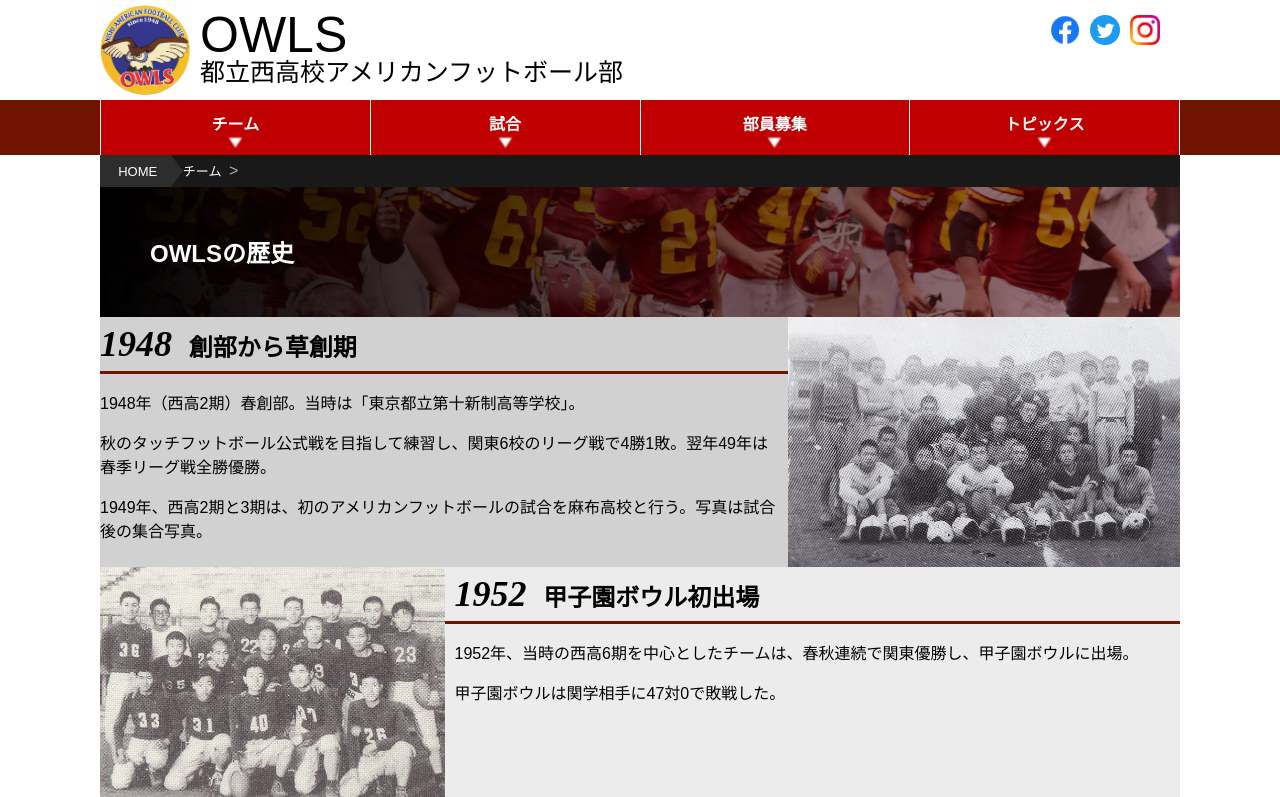
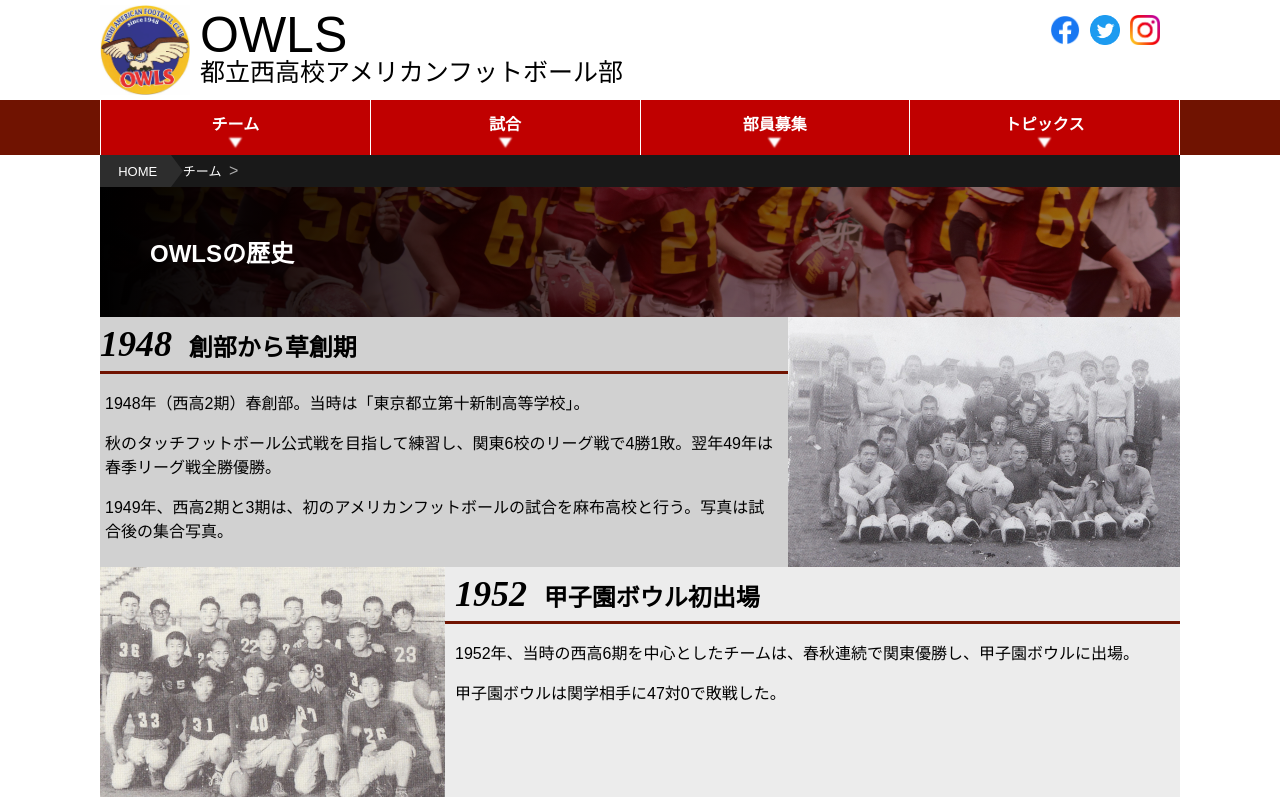
Before and after one commit to numa72/nishi-owls, a Jekyll site: the page built from team/history.html, in a window 1280 px wide. Shown: the top 797 px of the page. Built offline with Jekyll 4.4.1, drawn with Linux system fonts in a browser that asks for light colours; some web fonts are replaced; grey boxes are pictures that could not be loaded.

Commit message:
Adjust history style and image size

```diff
--- a/_sass/team.scss
+++ b/_sass/team.scss
@@ -277,6 +277,12 @@
         display: block;
         position: relative;
         z-index: 1;
+        height: 250px;
+    }
+
+    p {
+        margin-left: 5px;
+        margin-right: 5px;
     }
 
     &:nth-child(odd) {
@@ -314,6 +320,11 @@
             width: auto;
             max-height: 200px;
         }
+
+        p {
+            margin-left: 0;
+            margin-right: 0;
+        }
     }
 }
 
--- a/team/history.html
+++ b/team/history.html
@@ -9,7 +9,7 @@ title: OWLSの歴史
 <!-- TODO can we put img after h2? -->
 
 <div class="team-history-main-container">
-    <img src="/assets/images/team/history-1949.jpg" alt="初のアメフト試合後の写真" height="250px">
+    <img src="/assets/images/team/history-1949.jpg" alt="初のアメフト試合後の写真">
 
     <h2><span class="year">1948</span> 創部から草創期</h2>
 
@@ -27,7 +27,7 @@ title: OWLSの歴史
 </div>
 
 <div class="team-history-main-container">
-    <img src="/assets/images/team/history-1952.jpg" alt="甲子園ボウル出場の写真" height="250px">
+    <img src="/assets/images/team/history-1952.jpg" alt="甲子園ボウル出場の写真">
 
     <h2><span class="year">1952</span> 甲子園ボウル初出場</h2>
 
@@ -42,7 +42,7 @@ title: OWLSの歴史
 </div>
 
 <div class="team-history-main-container">
-    <img src="/assets/images/team/history-1961-2.jpg" alt="1961年の集合写真" height="250px">
+    <img src="/assets/images/team/history-1961.jpg" alt="1961年の集合写真">
 
     <h2><span class="year">1954</span> 全国高校タッチフットボール大会が始まる</h2>
 
@@ -57,7 +57,7 @@ title: OWLSの歴史
 </div>
 
 <div class="team-history-main-container">
-    <img src="/assets/images/team/history-197x.jpg" alt=1970年頃の集合写真" height="250px">
+    <img src="/assets/images/team/history-197x.jpg" alt=1970年頃の集合写真">
 
     <h2><span class="year">1970頃</span> アメリカンフットボールへの移行</h2>
 
@@ -73,7 +73,7 @@ title: OWLSの歴史
 </div>
 
 <div class="team-history-main-container">
-    <img src="/assets/images/team/history-1974.jpg" alt="1974年の試合写真" height="250px">
+    <img src="/assets/images/team/history-1974.jpg" alt="1974年の試合写真">
 
     <h2><span class="year">1974</span> チームカラーのルーツ</h2>
 
@@ -89,7 +89,7 @@ title: OWLSの歴史
 </div>
 
 <div class="team-history-main-container">
-    <!--img src="/assets/images/team/history-1974.jpg" alt=1974年の試合写真" height="250px"-->
+    <!--img src="/assets/images/team/history-1974.jpg" alt=1974年の試合写真"-->
 
     <h2><span class="year">1978</span> 秋季都大会優勝</h2>
 
@@ -101,7 +101,7 @@ title: OWLSの歴史
 </div>
 
 <div class="team-history-main-container">
-    <img src="/assets/images/team/history-1989-1.jpg" alt=1989年の試合写真" height="250px">
+    <img src="/assets/images/team/history-1989.jpg" alt=1989年の試合写真">
 
     <h2><span class="year">1989</span> 秋季都大会優勝</h2>
 
```
Also changed, not shown: assets/images/team/history-1949.jpg, assets/images/team/history-1952.jpg, assets/images/team/history-1961.jpg, assets/images/team/history-1974.jpg, 1 other file.
